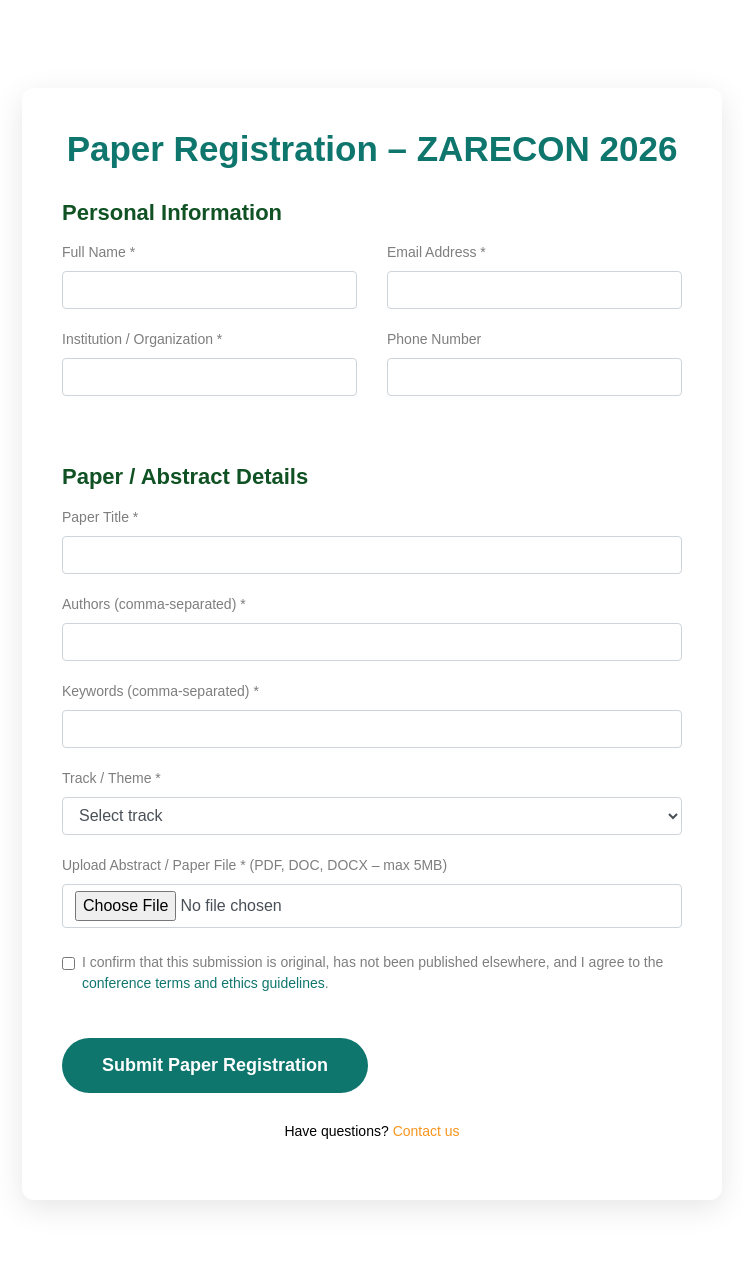
After one commit to ErnestLubindaDEV/ZARECON, a PHP site: page /paper-registration.php in a window 1280 px wide. The commit adds this page. Shown: the whole page, without its empty margins (268-1011 px from the left). Run offline with PHP 8.4, Linux system fonts and the light colour scheme.

Commit message:
Completed paper registration form with file upload, validation, and database storage

```diff
--- a/index.html
+++ b/index.html
@@ -285,7 +285,7 @@ Join us for three days of insightful presentations, networking opportunities, an
                  data-delay=".3s">
                 <div class="single-team text-center pt-50 pb-50 mb-30">
                     <div class="team-thumb">
-<img src="img/speaker_4.png" alt="Damien Frame">                    </div>
+                      <img src="img/speaker_4.png" alt="Damien Frame">                    </div>
                     <div class="team-info">
                         <h5>Damien Frame</h5>
                         <p>GRC Programme Manager</p>
--- /dev/null
+++ b/paper-registration.php
@@ -0,0 +1,246 @@
+<?php
+
+ini_set('display_errors', 1);
+ini_set('display_startup_errors', 1);
+error_reporting(E_ALL);
+// Database connection
+$servername = "localhost";
+$username = "root";
+$password = "";
+$dbname = "zarecon";
+
+$conn = new mysqli($servername, $username, $password, $dbname);
+
+if ($conn->connect_error) {
+    die("Connection failed: " . $conn->connect_error);
+}
+
+// Form processing
+$message = "";
+$message_class = "";
+$upload_success = false;
+
+if ($_SERVER["REQUEST_METHOD"] == "POST") {
+    $full_name     = trim($_POST['full_name'] ?? '');
+    $email         = trim($_POST['email'] ?? '');
+    $institution   = trim($_POST['institution'] ?? '');
+    $phone         = trim($_POST['phone'] ?? '');
+    $paper_title   = trim($_POST['paper_title'] ?? '');
+    $authors       = trim($_POST['authors'] ?? '');
+    $keywords      = trim($_POST['keywords'] ?? '');
+    $track         = $_POST['track'] ?? '';
+    $agreement     = isset($_POST['agreement']) ? 1 : 0;
+
+    // Basic validation
+    $errors = [];
+    if (empty($full_name))    $errors[] = "Full name is required.";
+    if (empty($email) || !filter_var($email, FILTER_VALIDATE_EMAIL)) $errors[] = "Valid email is required.";
+    if (empty($institution))  $errors[] = "Institution is required.";
+    if (empty($paper_title))  $errors[] = "Paper title is required.";
+    if (empty($authors))      $errors[] = "Authors list is required.";
+    if (empty($keywords))     $errors[] = "Keywords are required.";
+    if (empty($track))        $errors[] = "Please select a track/theme.";
+    if (!$agreement)          $errors[] = "You must agree to the terms and conditions.";
+
+    // File upload validation
+    $upload_dir = "uploads/abstracts/";
+    $upload_file = $upload_dir . basename($_FILES["abstract_file"]["name"] ?? '');
+    $file_type = strtolower(pathinfo($upload_file, PATHINFO_EXTENSION));
+
+    if (empty($_FILES["abstract_file"]["name"])) {
+        $errors[] = "Abstract/paper file is required.";
+    } elseif ($_FILES["abstract_file"]["size"] > 5000000) { // 5MB limit
+        $errors[] = "File is too large (max 5MB).";
+    } elseif (!in_array($file_type, ['pdf', 'doc', 'docx'])) {
+        $errors[] = "Only PDF, DOC, DOCX files are allowed.";
+    }
+
+    if (!empty($errors)) {
+        $message = "<strong>Please fix the following errors:</strong><br>" . implode("<br>", $errors);
+        $message_class = "alert-danger";
+    } else {
+        // Move uploaded file
+        if (!is_dir($upload_dir)) mkdir($upload_dir, 0755, true);
+        if (move_uploaded_file($_FILES["abstract_file"]["tmp_name"], $upload_file)) {
+            $upload_success = true;
+            $file_path = $upload_file;
+        } else {
+            $message = "File upload failed. Please try again.";
+            $message_class = "alert-danger";
+        }
+
+        // Insert into database
+        if ($upload_success) {
+            $sql = "INSERT INTO papers (full_name, email, institution, phone, paper_title, authors, keywords, track, file_path, agreement, submitted_at)
+                    VALUES (?, ?, ?, ?, ?, ?, ?, ?, ?, ?, NOW())";
+            $stmt = $conn->prepare($sql);
+            $stmt->bind_param("sssssssssi", $full_name, $email, $institution, $phone, $paper_title, $authors, $keywords, $track, $file_path, $agreement);
+
+            if ($stmt->execute()) {
+                $message = "<strong>Paper registration submitted successfully!</strong><br>Thank you! We'll review your submission and contact you soon.";
+                $message_class = "alert-success";
+            } else {
+                $message = "Database error: " . $stmt->error;
+                $message_class = "alert-danger";
+            }
+            $stmt->close();
+        }
+    }
+}
+
+$conn->close();
+?>
+
+<!doctype html>
+<html lang="en">
+<head>
+    <meta charset="utf-8">
+    <title>Paper Registration - ZARECON 2026</title>
+    <meta name="viewport" content="width=device-width, initial-scale=1">
+
+    <link href="css/bootstrap.min.css" rel="stylesheet">
+    <link href="css/style.css" rel="stylesheet">
+
+    <style>
+        .registration-form {
+            max-width: 700px;
+            margin: 40px auto;
+            padding: 40px;
+            background: white;
+            border-radius: 12px;
+            box-shadow: 0 8px 30px rgba(0,0,0,0.1);
+        }
+        .section-title {
+            color: #0f766e;
+            margin-bottom: 30px;
+            text-align: center;
+        }
+        .alert {
+            padding: 15px;
+            margin-bottom: 25px;
+            border-radius: 8px;
+            font-size: 16px;
+        }
+        .alert-success { background: #d4edda; color: #155724; border: 1px solid #c3e6cb; }
+        .alert-danger  { background: #f8d7da; color: #721c24; border: 1px solid #f5c6cb; }
+        .btn-submit {
+            background: #0f766e;
+            color: white;
+            border: none;
+            padding: 14px 40px;
+            border-radius: 50px;
+            font-size: 18px;
+            font-weight: 600;
+            cursor: pointer;
+            transition: background 0.3s;
+        }
+        .btn-submit:hover { background: #0c5c56; }
+        .form-group { margin-bottom: 20px; }
+        .form-control:focus {
+            border-color: #14b8a6;
+            box-shadow: 0 0 0 0.25rem rgba(20,184,166,0.25);
+        }
+    </style>
+</head>
+<body>
+
+    <!-- Your header (copy from index or about) -->
+
+    <section class="registration-section py-5">
+        <div class="container">
+            <div class="registration-form">
+                <h2 class="section-title">Paper Registration – ZARECON 2026</h2>
+
+                <?php if (!empty($message)): ?>
+                    <div class="alert <?php echo $message_class; ?>">
+                        <?php echo $message; ?>
+                    </div>
+                <?php endif; ?>
+
+                <form method="POST" action="paper-registration.php" enctype="multipart/form-data">
+                    <!-- Personal Information -->
+                    <h4 class="mb-3">Personal Information</h4>
+                    <div class="row">
+                        <div class="col-md-6 form-group">
+                            <label for="full_name">Full Name *</label>
+                            <input type="text" id="full_name" name="full_name" class="form-control" required
+                                   value="<?php echo isset($_POST['full_name']) ? htmlspecialchars($_POST['full_name']) : ''; ?>">
+                        </div>
+                        <div class="col-md-6 form-group">
+                            <label for="email">Email Address *</label>
+                            <input type="email" id="email" name="email" class="form-control" required
+                                   value="<?php echo isset($_POST['email']) ? htmlspecialchars($_POST['email']) : ''; ?>">
+                        </div>
+                    </div>
+                    <div class="row">
+                        <div class="col-md-6 form-group">
+                            <label for="institution">Institution / Organization *</label>
+                            <input type="text" id="institution" name="institution" class="form-control" required
+                                   value="<?php echo isset($_POST['institution']) ? htmlspecialchars($_POST['institution']) : ''; ?>">
+                        </div>
+                        <div class="col-md-6 form-group">
+                            <label for="phone">Phone Number</label>
+                            <input type="tel" id="phone" name="phone" class="form-control"
+                                   value="<?php echo isset($_POST['phone']) ? htmlspecialchars($_POST['phone']) : ''; ?>">
+                        </div>
+                    </div>
+
+                    <!-- Paper Details -->
+                    <h4 class="mb-3 mt-5">Paper / Abstract Details</h4>
+                    <div class="form-group">
+                        <label for="paper_title">Paper Title *</label>
+                        <input type="text" id="paper_title" name="paper_title" class="form-control" required
+                               value="<?php echo isset($_POST['paper_title']) ? htmlspecialchars($_POST['paper_title']) : ''; ?>">
+                    </div>
+                    <div class="form-group">
+                        <label for="authors">Authors (comma-separated) *</label>
+                        <input type="text" id="authors" name="authors" class="form-control" required
+                               value="<?php echo isset($_POST['authors']) ? htmlspecialchars($_POST['authors']) : ''; ?>">
+                    </div>
+                    <div class="form-group">
+                        <label for="keywords">Keywords (comma-separated) *</label>
+                        <input type="text" id="keywords" name="keywords" class="form-control" required
+                               value="<?php echo isset($_POST['keywords']) ? htmlspecialchars($_POST['keywords']) : ''; ?>">
+                    </div>
+                    <div class="form-group">
+                        <label for="track">Track / Theme *</label>
+                        <select id="track" name="track" class="form-control" required>
+                            <option value="" disabled <?php echo !isset($_POST['track']) ? 'selected' : ''; ?>>Select track</option>
+                            <option value="Renewable Energy Technologies" <?php echo (isset($_POST['track']) && $_POST['track'] == 'Renewable Energy Technologies') ? 'selected' : ''; ?>>Renewable Energy Technologies and Innovation</option>
+                            <option value="Energy-Water-Food Nexus" <?php echo (isset($_POST['track']) && $_POST['track'] == 'Energy-Water-Food Nexus') ? 'selected' : ''; ?>>Energy–Water–Food Nexus</option>
+                            <option value="Climate Resilience" <?php echo (isset($_POST['track']) && $_POST['track'] == 'Climate Resilience') ? 'selected' : ''; ?>>Climate Resilience and Inclusive Financing Models</option>
+                            <option value="Green Hydrogen" <?php echo (isset($_POST['track']) && $_POST['track'] == 'Green Hydrogen') ? 'selected' : ''; ?>>Green Hydrogen Production and Utilisation</option>
+                            <option value="Energy Storage" <?php echo (isset($_POST['track']) && $_POST['track'] == 'Energy Storage') ? 'selected' : ''; ?>>Energy Storage Systems</option>
+                            <option value="Smart Grids" <?php echo (isset($_POST['track']) && $_POST['track'] == 'Smart Grids') ? 'selected' : ''; ?>>Smart Grids, IoT and Data-Driven Energy Systems</option>
+                            <option value="Policy" <?php echo (isset($_POST['track']) && $_POST['track'] == 'Policy') ? 'selected' : ''; ?>>Policy, Regulation, and Climate Finance</option>
+                        </select>
+                    </div>
+
+                    <!-- File Upload -->
+                    <div class="form-group">
+                        <label for="abstract_file">Upload Abstract / Paper File * (PDF, DOC, DOCX – max 5MB)</label>
+                        <input type="file" id="abstract_file" name="abstract_file" class="form-control" accept=".pdf,.doc,.docx" required>
+                    </div>
+
+                    <!-- Agreement -->
+                    <div class="form-group form-check mt-4">
+                        <input type="checkbox" class="form-check-input" id="agreement" name="agreement" required>
+                        <label class="form-check-label" for="agreement">
+                            I confirm that this submission is original, has not been published elsewhere, and I agree to the <a href="#" style="color: #0f766e;">conference terms and ethics guidelines</a>.
+                        </label>
+                    </div>
+
+                    <button type="submit" class="btn-submit mt-4">Submit Paper Registration</button>
+                </form>
+
+                <p class="text-center mt-4">
+                    Have questions? <a href="contact.html">Contact us</a>
+                </p>
+            </div>
+        </div>
+    </section>
+
+    <!-- Your footer here -->
+
+</body>
+</html>
--- a/registration.php
+++ b/registration.php
@@ -1,4 +1,7 @@
 <?php
+ini_set('display_errors', 1);
+ini_set('display_startup_errors', 1);
+error_reporting(E_ALL);
 // Database connection
 $servername = "localhost";
 $username = "root";
```
Also changed, not shown: 3 other files.
